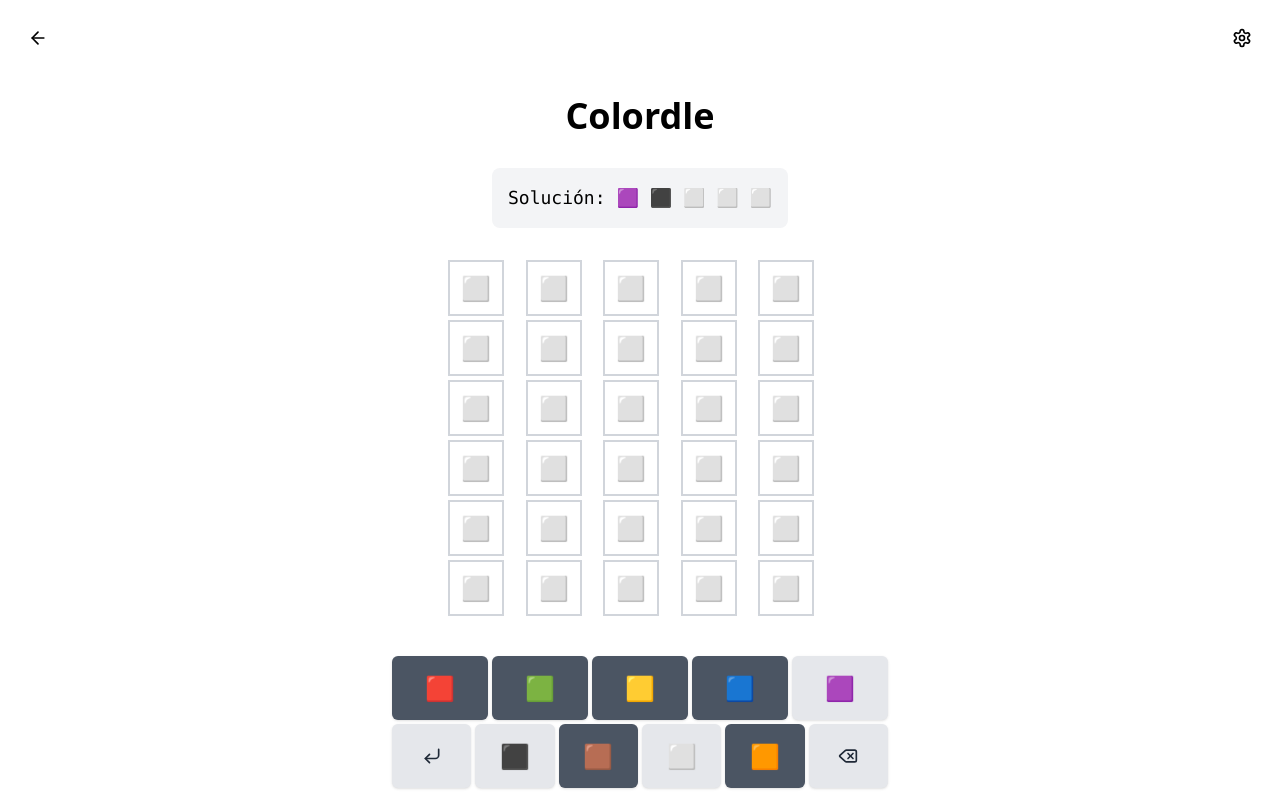
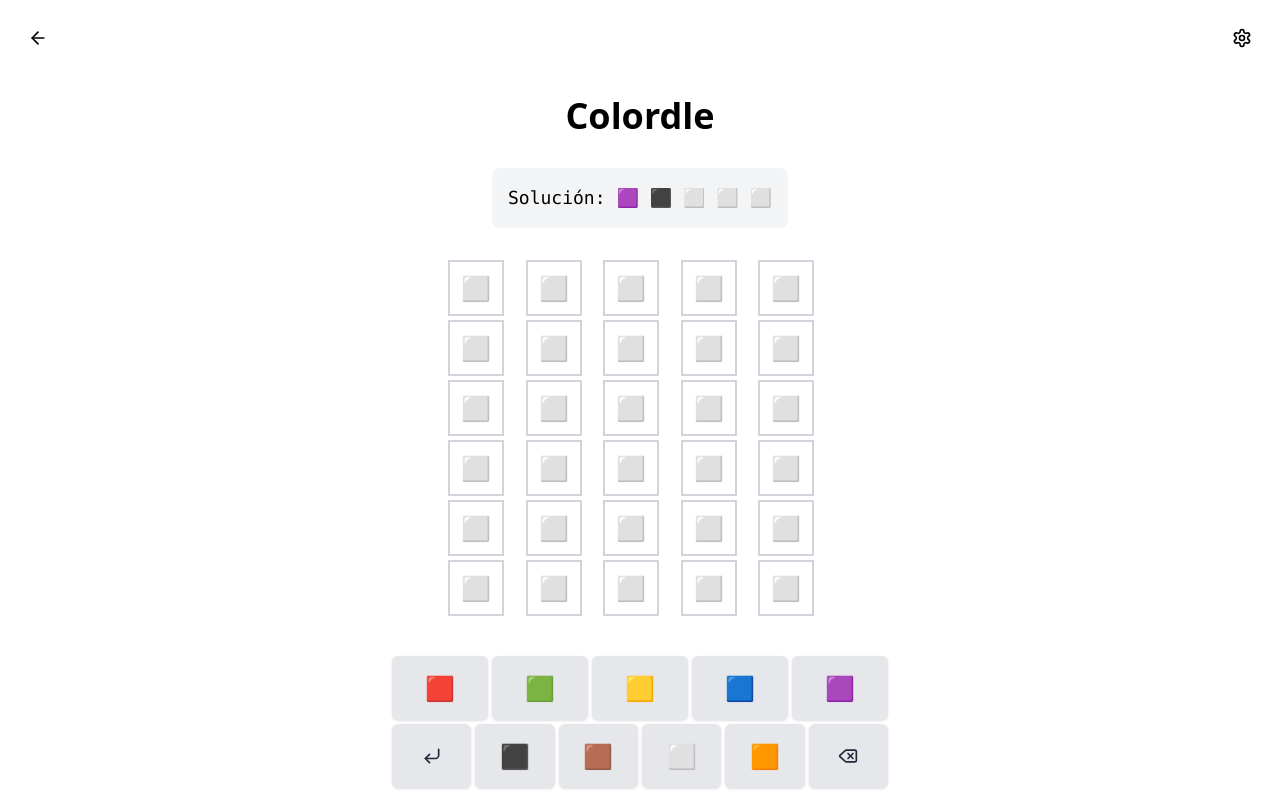
Before and after one commit to PolCarva/wordle-infinito, a Next.js app: page /colordle in a window 1280 px wide. Built offline with nearby package versions, Linux system fonts and the light colour scheme.

Commit message:
Refactor color keyboard status logic for more accurate color state tracking

```diff
--- a/app/components/game/ColorKeyboard.tsx
+++ b/app/components/game/ColorKeyboard.tsx
@@ -25,40 +25,31 @@ export function ColorKeyboard({ onColorSelect, onDelete, onEnter, disabled, gues
   };
 
   const getColorStatus = (color: string) => {
-    const totalInSolution = solution.filter(c => c === color).length;
-    if (totalInSolution === 0) return 'absent';
+    let colorWasUsed = false;
+    let hasCorrectPosition = false;
 
-    // Verificar si el último intento fue una victoria
-    const lastGuess = guesses[guesses.length - 1];
-    if (lastGuess?.every((c, i) => c === solution[i])) {
-      return solution.includes(color) ? 'correct' : 'absent';
-    }
-
-    let correctCount = 0;
-    let incorrectUsages = 0;
-
+    // Revisar todos los intentos para ver si el color se usó correctamente alguna vez
     for (const guess of guesses) {
       for (let i = 0; i < guess.length; i++) {
         if (guess[i] !== color) continue;
 
+        colorWasUsed = true;
         if (solution[i] === color) {
-          correctCount++;
-        } else {
-          incorrectUsages++;
+          hasCorrectPosition = true;
+          break;
         }
       }
+      if (hasCorrectPosition) break;
     }
 
-    // Si todas las veces que usamos el color están en posición correcta
-    if (correctCount > 0 && incorrectUsages === 0) {
-      return 'correct';
-    }
-    // Si hay al menos un uso incorrecto del color que está en la solución
-    if (incorrectUsages > 0 && totalInSolution > 0) {
-      return 'present';
-    }
+    if (!colorWasUsed) return '';
+    if (hasCorrectPosition) return 'correct';
 
-    return '';
+    // Si el color no está en la solución
+    if (!solution.includes(color)) return 'absent';
+
+    // Si está en la solución pero no en posición correcta
+    return 'present';
   };
 
   const getColorBackground = (color: string) => {
```
